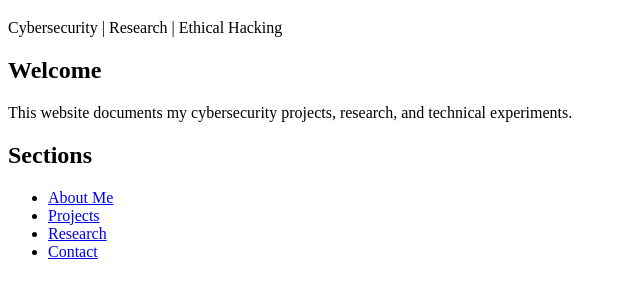
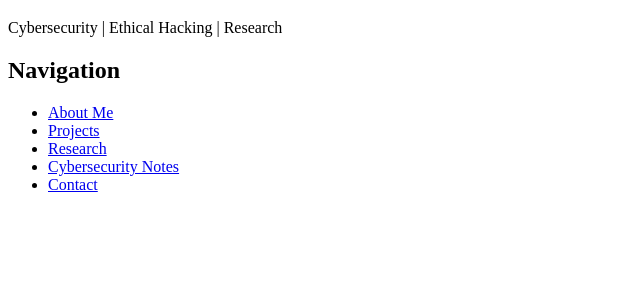
Before and after one commit to PAVAN-A-K/PAVAN-A-K.github.io, a plain HTML site: page index.html in a window 1280 px wide. Shown: the part 61-356 px from the top of the page, without its empty margins (0-640 px from the left). Drawn offline with Linux system fonts and the light colour scheme.

Commit message:
commit 11.03.26 23:06 /1

```diff
--- a/index.html
+++ b/index.html
@@ -8,20 +8,15 @@
 
 <h1>Pavan Ashokkumar Krishnaveni</h1>
 
-<p>Cybersecurity | Research | Ethical Hacking</p>
+<p>Cybersecurity | Ethical Hacking | Research</p>
 
-<h2>Welcome</h2>
-
-<p>
-This website documents my cybersecurity projects, research, and technical experiments.
-</p>
-
-<h2>Sections</h2>
+<h2>Navigation</h2>
 
 <ul>
 <li><a href="about.html">About Me</a></li>
 <li><a href="projects.html">Projects</a></li>
 <li><a href="research.html">Research</a></li>
+<li><a href="blog/">Cybersecurity Notes</a></li>
 <li><a href="contact.html">Contact</a></li>
 </ul>
 
```
